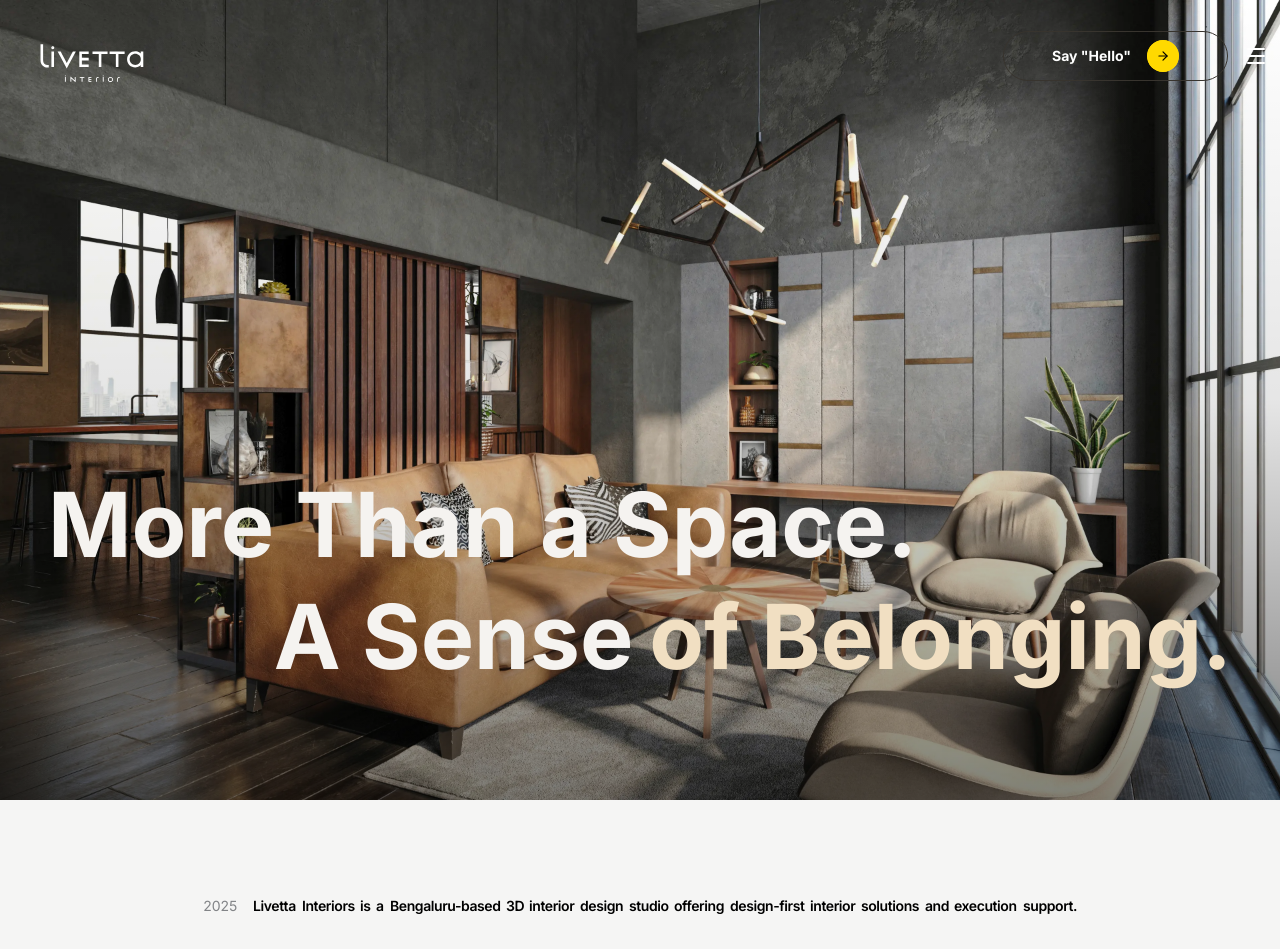
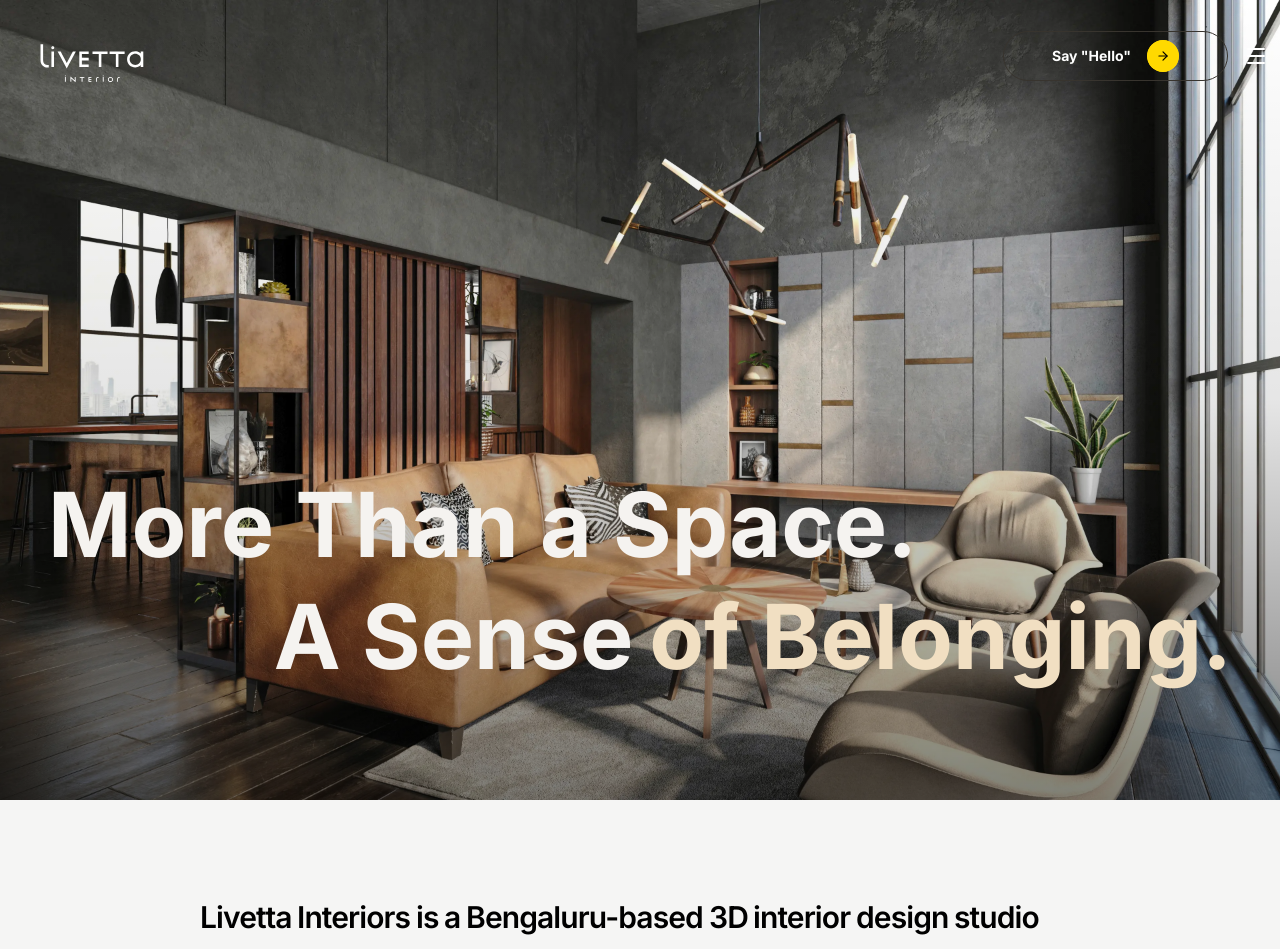
Before and after one commit to shreyash1231/Livetta, a React (Vite) app: page / in a window 1280 px wide. Shown: the top 949 px of the page. Built offline with nearby package versions, Linux system fonts and the light colour scheme.

Commit message:
did the minor changes

```diff
--- a/src/components/About.tsx
+++ b/src/components/About.tsx
@@ -235,7 +235,7 @@ const AboutSection = () => {
             whileInView={{ opacity: 1 }}
             viewport={{ once: true }}
           >
-            2025
+            {/* 2025 */}
           </motion.p>
 
           <div className="flex flex-wrap gap-x-[0.35em] gap-y-1 max-w-4xl">
@@ -247,7 +247,7 @@ const AboutSection = () => {
                 initial="hidden"
                 whileInView="visible"
                 viewport={{ once: true }}
-                className="text-black text-[14px] font-semibold leading-[1.4] tracking-[-0.03em]"
+                className="text-black text-[30px] font-semibold leading-[1.4] tracking-[-0.03em]"
                 style={{
                   fontFamily: 'Inter, sans-serif',
                   willChange: 'transform'
--- a/src/components/Contact.tsx
+++ b/src/components/Contact.tsx
@@ -39,7 +39,7 @@ const Contact = () => {
     const formData = new FormData(e.target);
 
     await fetch(
-      "https://formsubmit.co/ajax/shreyashchandwadkar@gmail.com",
+      "https://formsubmit.co/ajax/livettainterior@gmail.com",
       {
         method: "POST",
         body: formData,
@@ -239,7 +239,7 @@ const Contact = () => {
                 <input
                   type="tel"
                   name="Phone"
-                  placeholder="Phone Number (Optional)"
+                  placeholder="Phone Number *"
                   className="border-b border-gray-300 bg-transparent py-3 focus:outline-none md:col-span-2"
                 />
               </motion.div>
```
